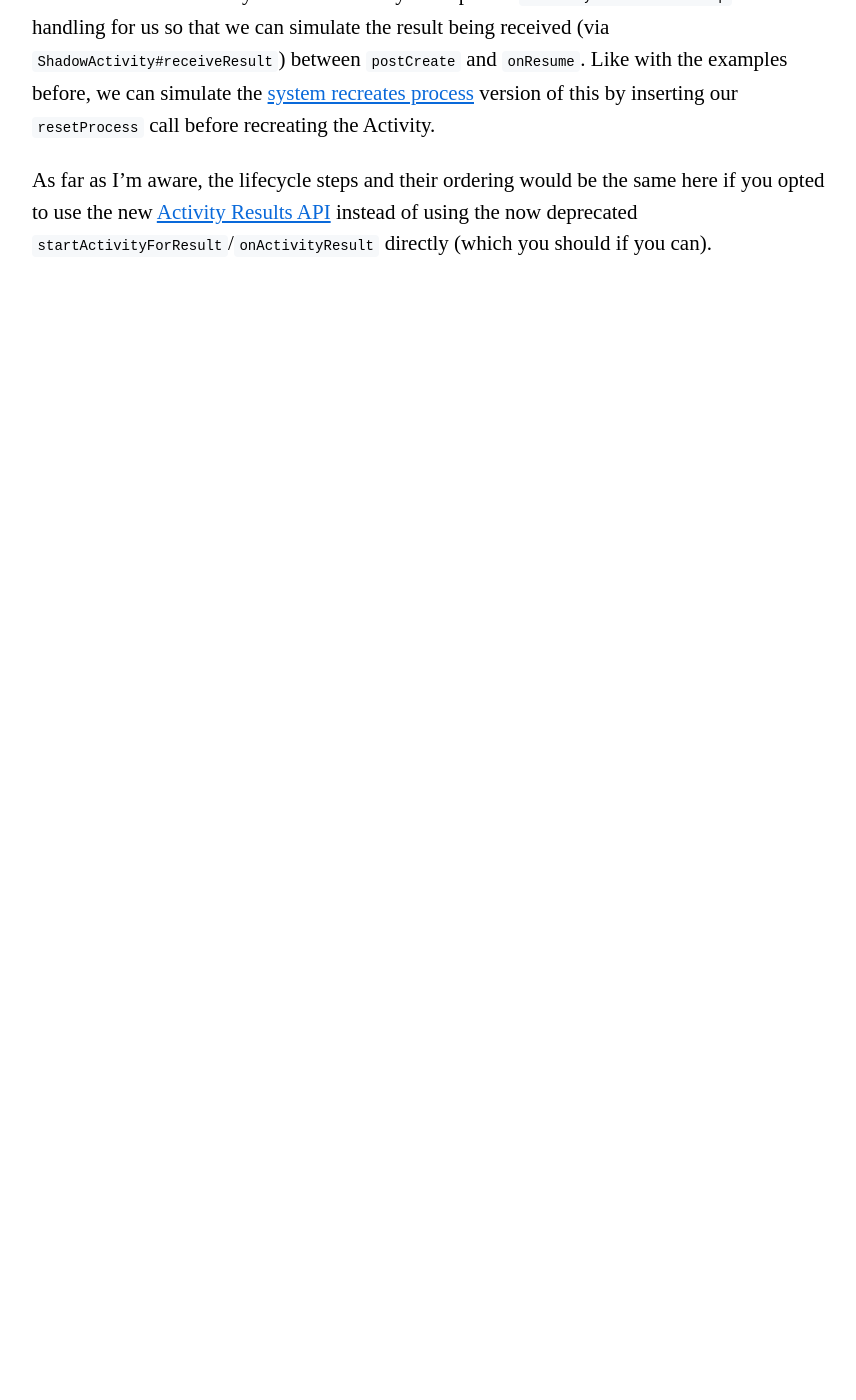
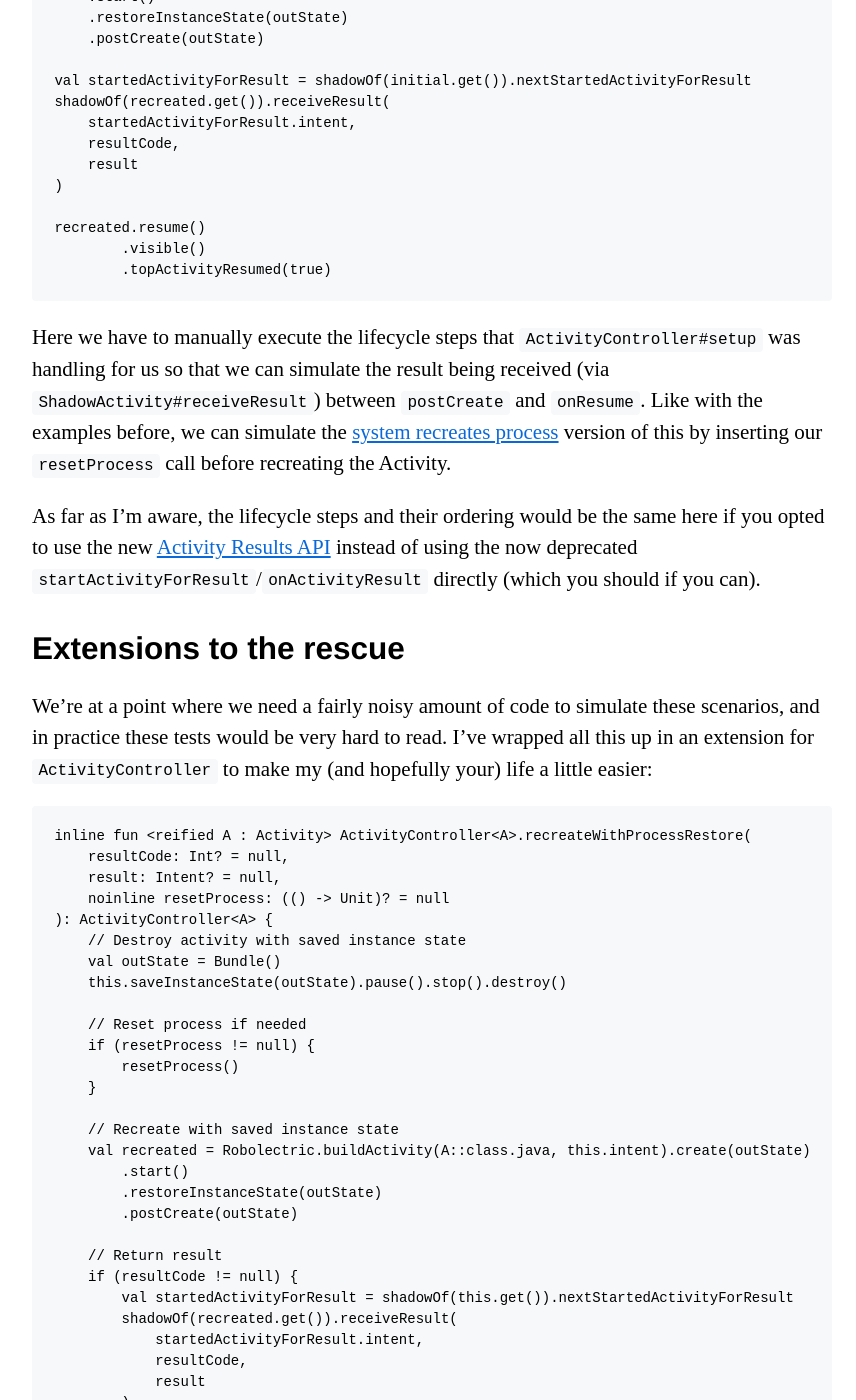
Before and after one commit to seadowg/seadowg.github.com, a Jekyll site: the page built from _posts/2023-08-14-simulating-activity-recreation-with-robolectric.md, in a window 1280 px wide and 1400 px high, scrolled down 5094 px. Shown: the whole window, without its empty margins (208-1064 px from the left). Built offline with Jekyll 4.4.1, drawn with Linux system fonts in a browser that asks for light colours; before the commit the page ends 5389 px from its top, so only the background shows below that; some of the changed text lies outside the part shown.

Commit message:
Add extension function

````diff
--- a/_layouts/post.html
+++ b/_layouts/post.html
@@ -47,10 +47,11 @@
       }
 
       code.highlighter-rouge {
-        font-size: 14px;
+        font-size: 16px;
         background: rgb(246, 248, 250);
         padding: 0.2em 0.4em;
         border-radius: 4px;
+        line-height: 1.5em;
       }
 
       .highlight {
@@ -59,7 +60,7 @@
         overflow-x: scroll;
         background: rgb(246, 248, 250);
         padding: 0.2em 0.8em;
-        line-height: 1em;
+        line-height: 1.5em;
       }
 
       a {
--- a/_posts/2023-08-14-simulating-activity-recreation-with-robolectric.md
+++ b/_posts/2023-08-14-simulating-activity-recreation-with-robolectric.md
@@ -100,13 +100,18 @@ initial.saveInstanceState(outState)
     .stop()
     .destroy()
 
-val recreated = Robolectric.buildActivity(MyActivity::class.java, this.intent).create(outState)
-            .start()
-            .restoreInstanceState(outState)
-            .postCreate(outState)
+val recreated = Robolectric.buildActivity(MyActivity::class.java, this.intent)
+    .create(outState)
+    .start()
+    .restoreInstanceState(outState)
+    .postCreate(outState)
 
 val startedActivityForResult = shadowOf(initial.get()).nextStartedActivityForResult
-shadowOf(recreated.get()).receiveResult(startedActivityForResult.intent, resultCode, result)
+shadowOf(recreated.get()).receiveResult(
+    startedActivityForResult.intent,
+    resultCode,
+    result
+)
 
 recreated.resume()
         .visible()
@@ -116,3 +121,45 @@ recreated.resume()
 Here we have to manually execute the lifecycle steps that `ActivityController#setup` was handling for us so that we can simulate the result being received (via `ShadowActivity#receiveResult`) between `postCreate` and `onResume`. Like with the examples before, we can simulate the [system recreates process](#system-recreates-process) version of this by inserting our `resetProcess` call before recreating the Activity.
 
 As far as I'm aware, the lifecycle steps and their ordering would be the same here if you opted to use the new [Activity Results API](https://developer.android.com/training/basics/intents/result#launch){:target="_blank"} instead of using the now deprecated `startActivityForResult`/`onActivityResult` directly (which you should if you can).
+
+## Extensions to the rescue
+
+We're at a point where we need a fairly noisy amount of code to simulate these scenarios, and in practice these tests would be very hard to read. I've wrapped all this up in an extension for `ActivityController` to make my (and hopefully your) life a little easier:
+
+```kotlin
+inline fun <reified A : Activity> ActivityController<A>.recreateWithProcessRestore(
+    resultCode: Int? = null,
+    result: Intent? = null,
+    noinline resetProcess: (() -> Unit)? = null
+): ActivityController<A> {
+    // Destroy activity with saved instance state
+    val outState = Bundle()
+    this.saveInstanceState(outState).pause().stop().destroy()
+
+    // Reset process if needed
+    if (resetProcess != null) {
+        resetProcess()
+    }
+
+    // Recreate with saved instance state
+    val recreated = Robolectric.buildActivity(A::class.java, this.intent).create(outState)
+        .start()
+        .restoreInstanceState(outState)
+        .postCreate(outState)
+
+    // Return result
+    if (resultCode != null) {
+        val startedActivityForResult = shadowOf(this.get()).nextStartedActivityForResult
+        shadowOf(recreated.get()).receiveResult(
+            startedActivityForResult.intent,
+            resultCode,
+            result
+        )
+    }
+
+    // Resume activity
+    return recreated.resume()
+        .visible()
+        .topActivityResumed(true)
+}
+```
````
